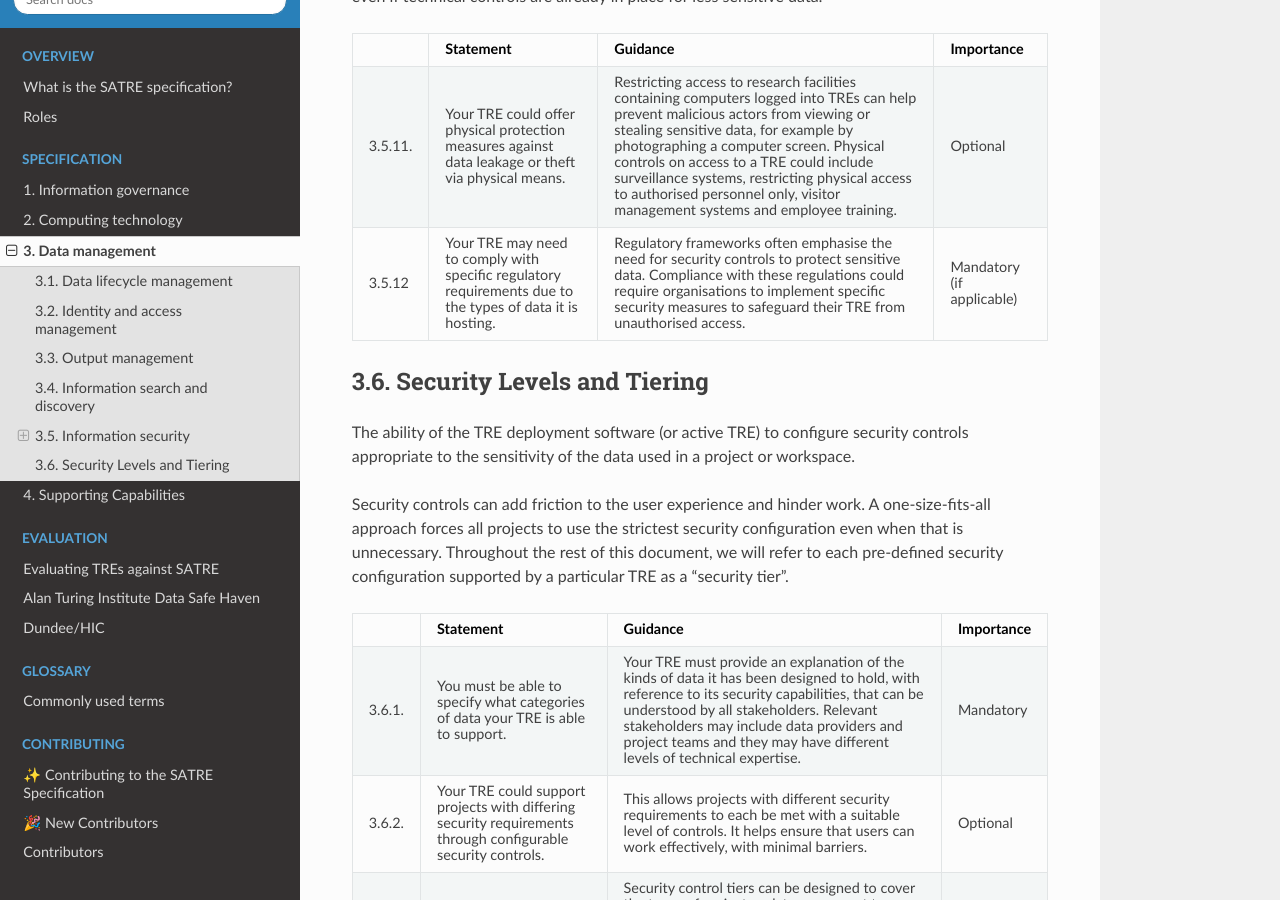
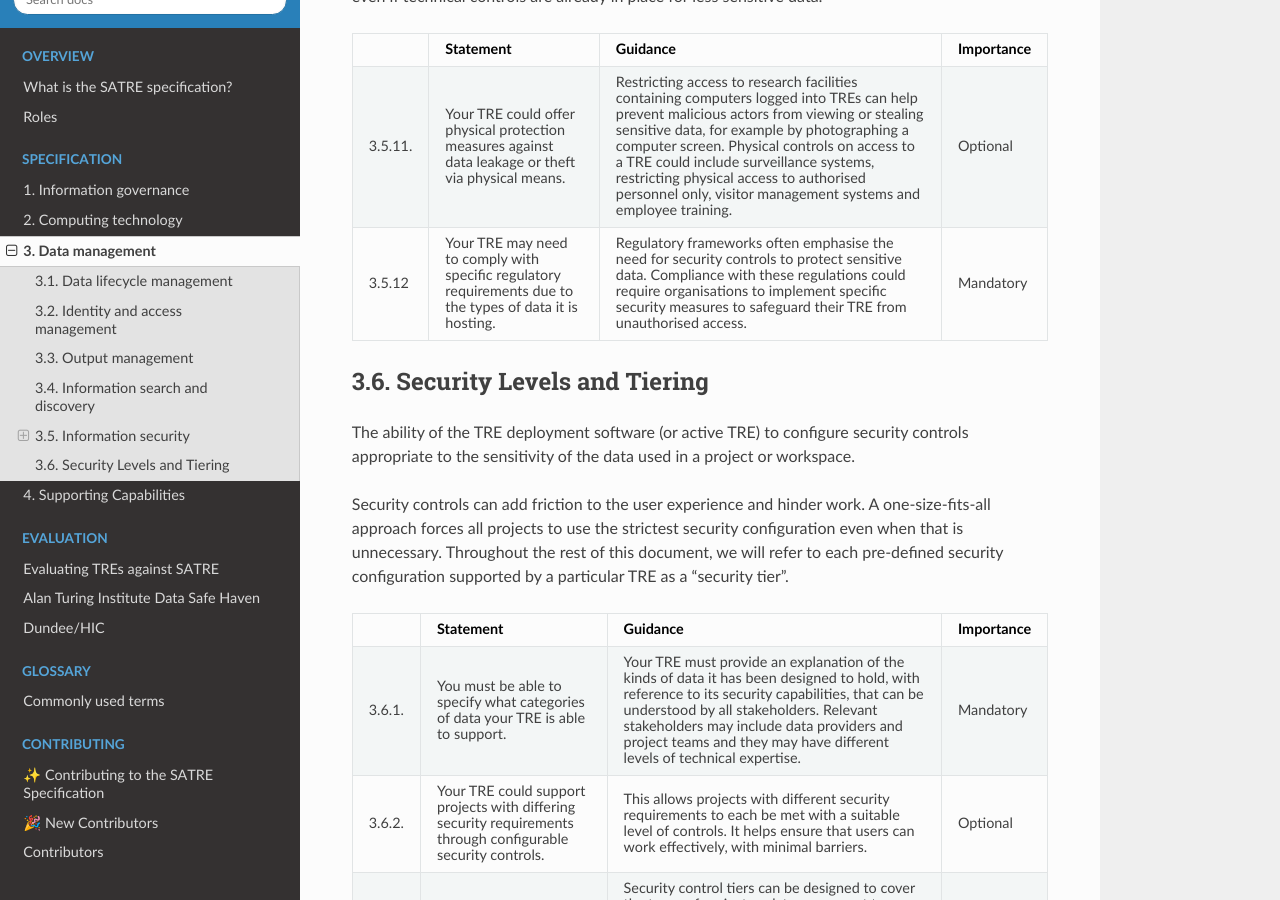
Before and after one commit to sa-tre/satre-specification, a Sphinx documentation site: the page built from docs/source/pillars/data_management.md, in a window 1280 px wide and 900 px high, scrolled down 6447 px. Built offline with Sphinx 7.4.7 and the Read the Docs theme 2.0.0, drawn with Linux system fonts in a browser that asks for light colours.

Commit message:
Remove "if applicable"

````diff
--- a/docs/source/pillars/data_management.md
+++ b/docs/source/pillars/data_management.md
@@ -331,7 +331,7 @@ Physical security controls can provide TREs using highly sensitive data an extra
   - Your TRE may need to comply with specific regulatory requirements due to the types of data it is hosting.
   - Regulatory frameworks often emphasise the need for security controls to protect sensitive data.
     Compliance with these regulations could require organisations to implement specific security measures to safeguard their TRE from unauthorised access.
-  - Mandatory (if applicable)
+  - Mandatory
 ```
 
 (security-level)=
````
